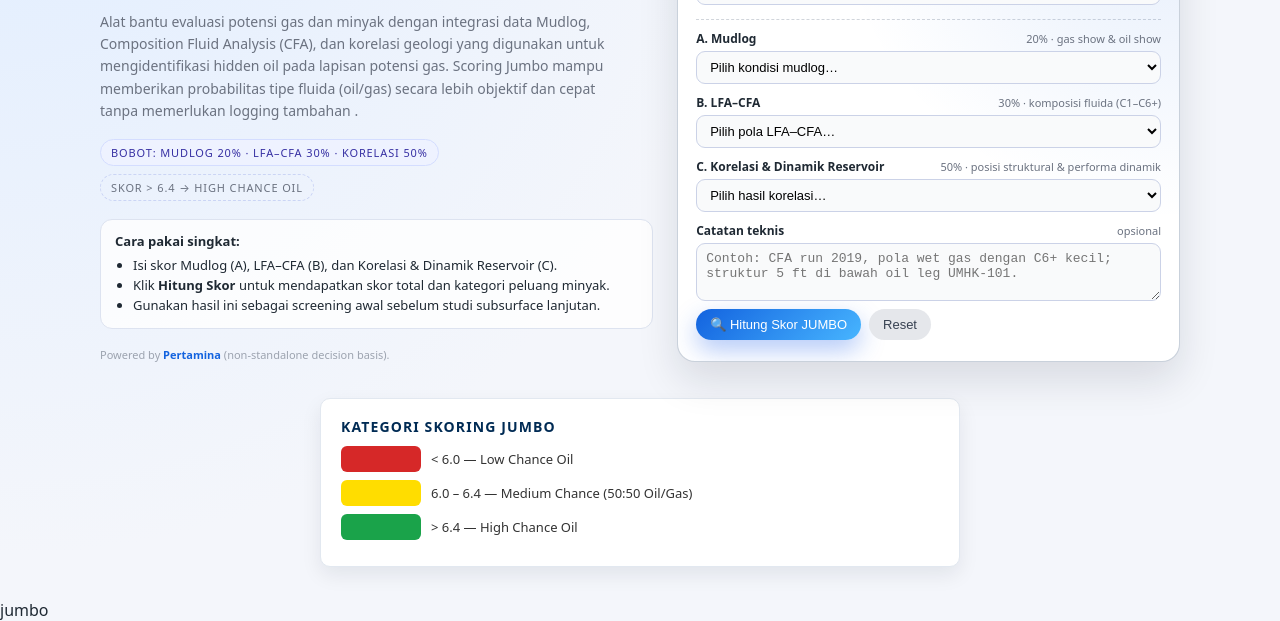
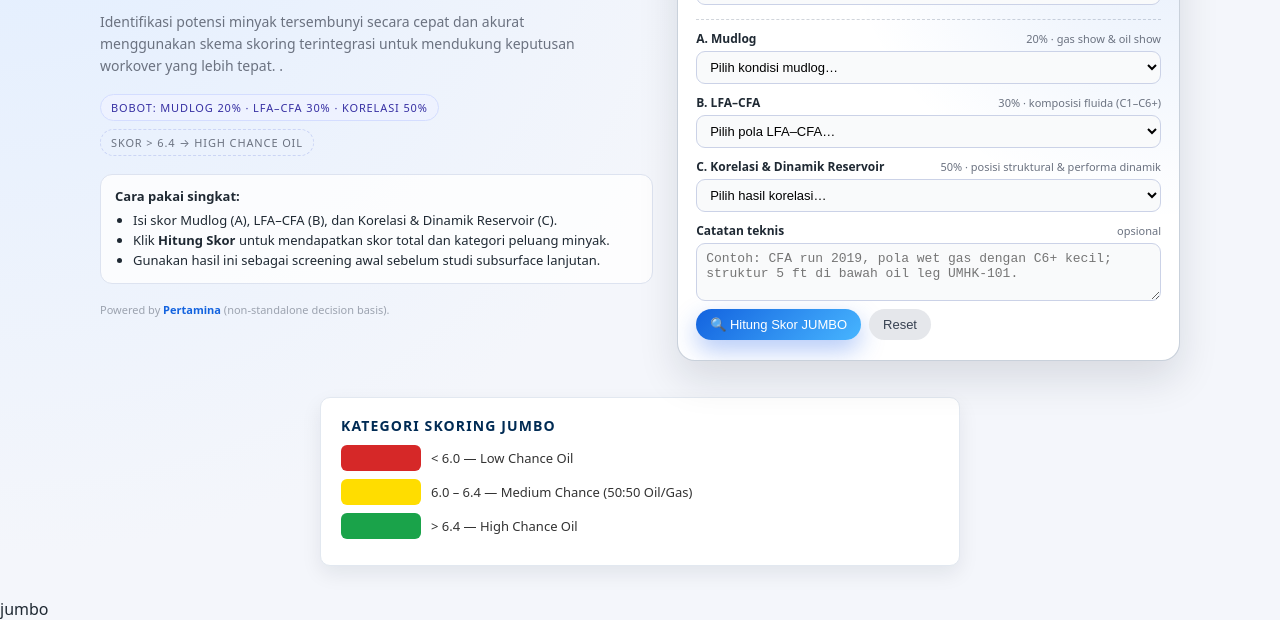
Before and after one commit to arifwidyatmoko/metodejumbo, a plain HTML site: page index.html in a window 1280 px wide. Shown: the part 207-828 px from the top of the page. Drawn offline with Linux system fonts and the light colour scheme.

Commit message:
Update index.html

```diff
--- a/index.html
+++ b/index.html
@@ -485,7 +485,7 @@
             berbasis Metode JUMBO
           </h1>
           <p class="hero-subtitle">
-Alat bantu evaluasi potensi gas dan minyak dengan integrasi data Mudlog, Composition Fluid Analysis (CFA), dan korelasi geologi yang digunakan untuk mengidentifikasi hidden oil pada lapisan potensi gas. Scoring Jumbo mampu memberikan probabilitas tipe fluida (oil/gas) secara lebih objektif dan cepat tanpa memerlukan logging tambahan
+Identifikasi potensi minyak tersembunyi secara cepat dan akurat menggunakan skema skoring terintegrasi untuk mendukung keputusan workover yang lebih tepat.
 .
           </p>
 
```
